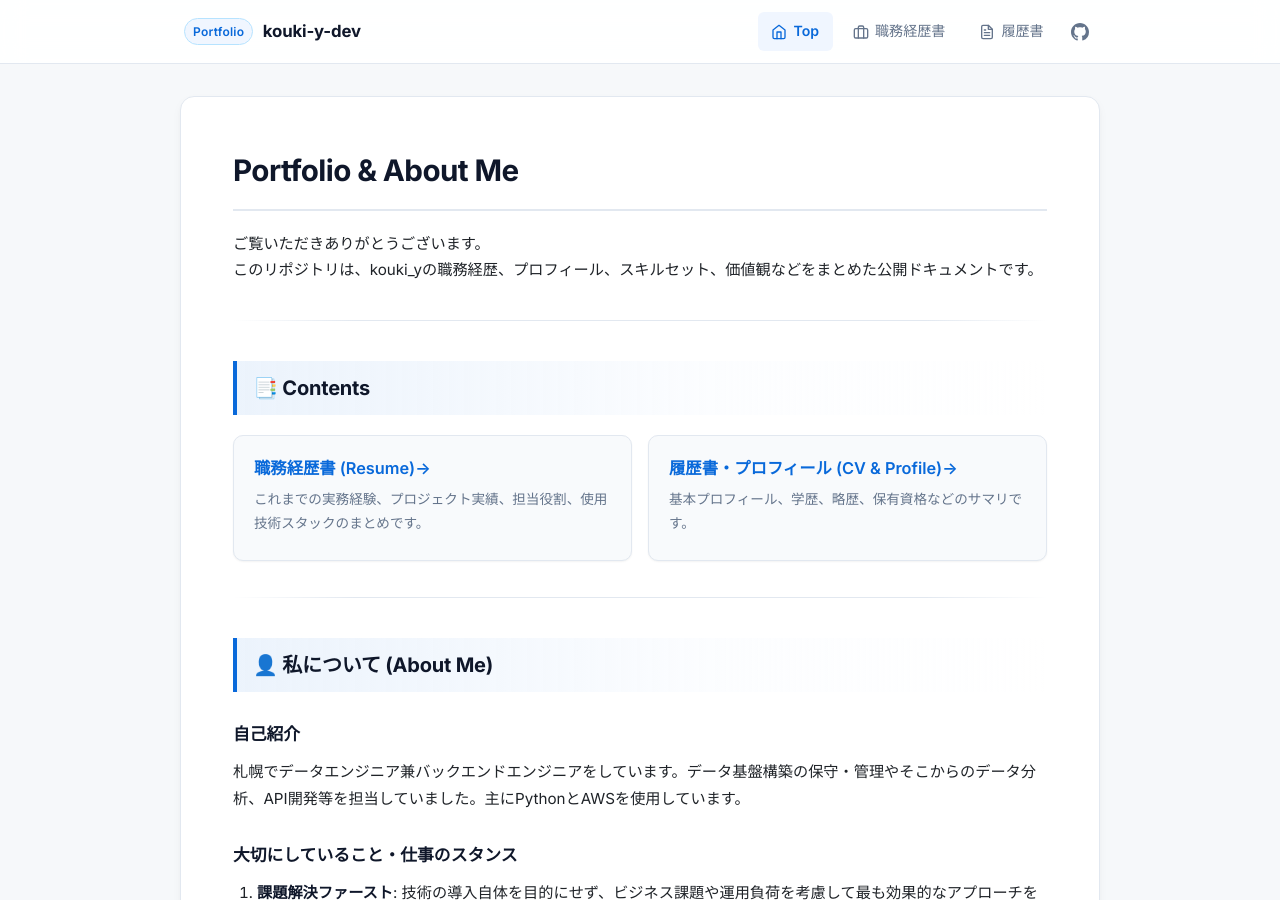
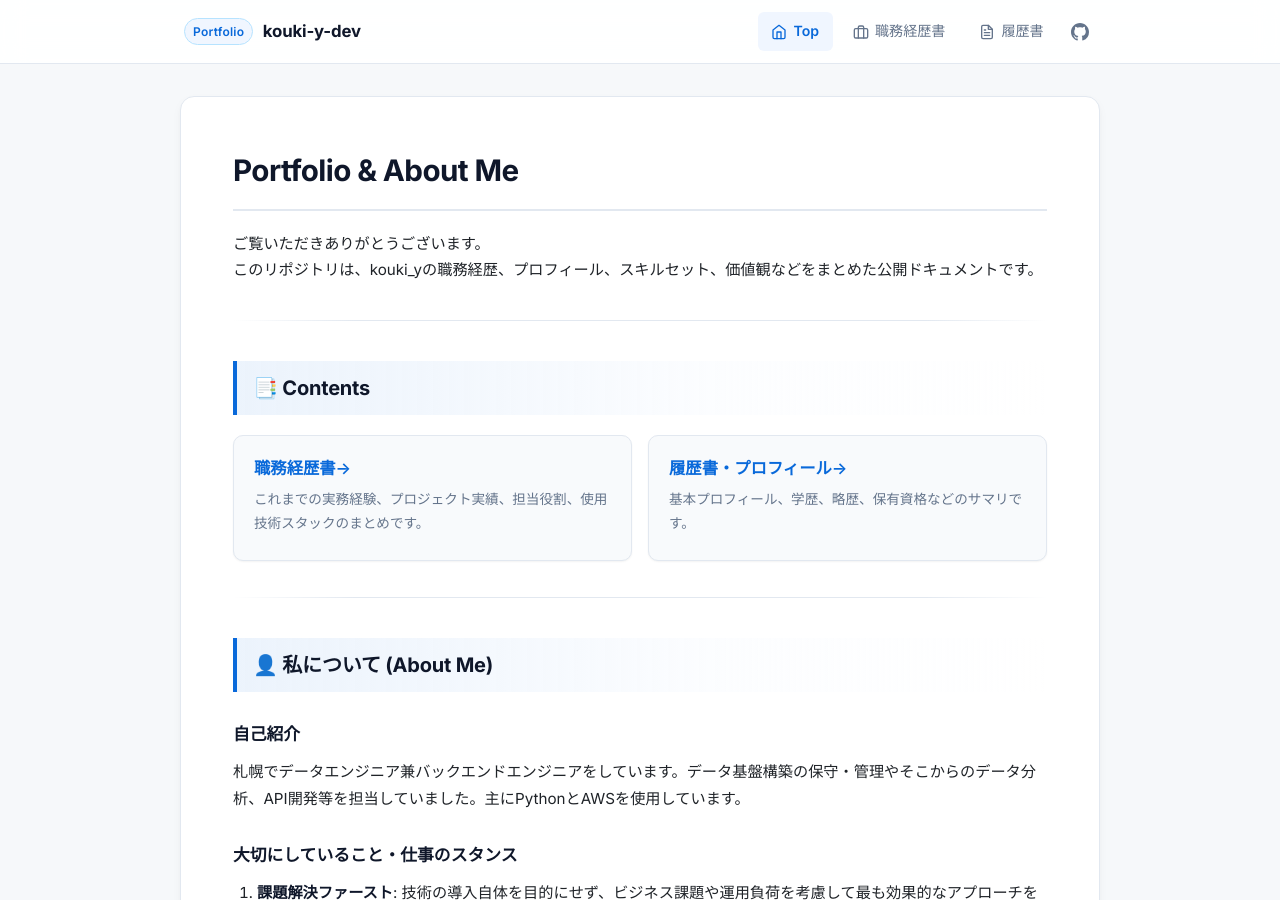
Before and after one commit to kouki-y-dev/about-me, a Jekyll site: the page built from docs/index.md, in a window 1280 px wide and 900 px high. Built offline with Jekyll 4.4.1, drawn with Linux system fonts in a browser that asks for light colours; our own code applies the rules of GitHub Pages for plain Markdown files.

Commit message:
fix: contets の題目を調整

```diff
--- a/docs/index.md
+++ b/docs/index.md
@@ -7,9 +7,9 @@
 
 ## 📑 Contents
 
-- [職務経歴書 (Resume)](./resume.md)
+- [職務経歴書](./resume.md)
   - これまでの実務経験、プロジェクト実績、担当役割、使用技術スタックのまとめです。
-- [履歴書・プロフィール (CV & Profile)](./cv.md)
+- [履歴書・プロフィール](./cv.md)
   - 基本プロフィール、学歴、略歴、保有資格などのサマリです。
 
 ---
```
